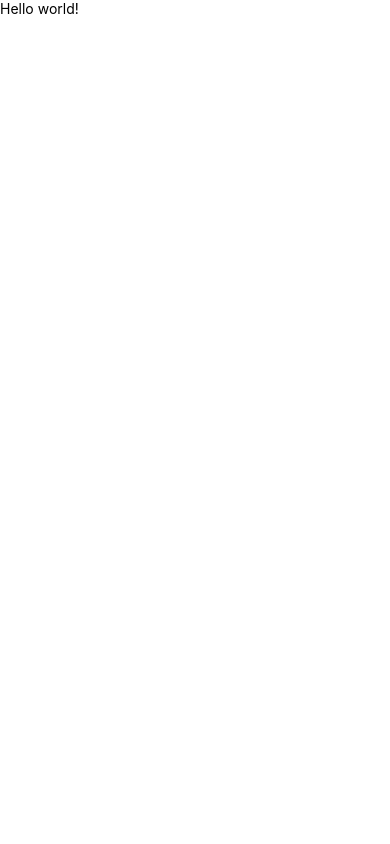
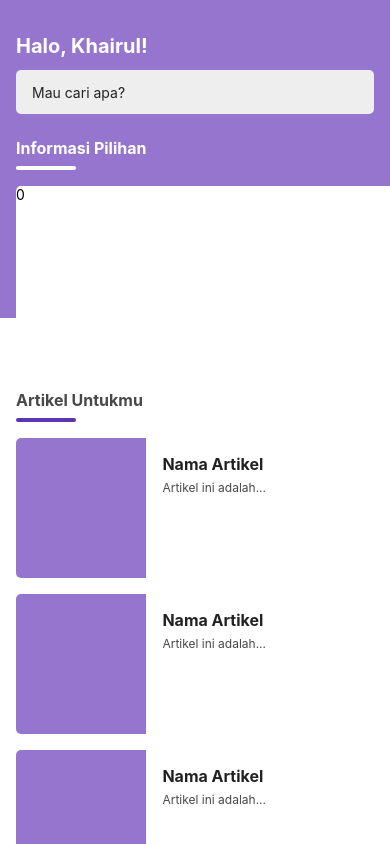
Before and after one commit to khairul169/NifasSmartCare, a React Native app: screen / in a window 390 px wide. Built offline with nearby package versions, Linux system fonts and the light colour scheme.

Commit message:
Added home screen

```diff
--- a/App.js
+++ b/App.js
@@ -1,12 +1,8 @@
 import React from 'react';
-import {View, Text} from 'react-native';
+import Beranda from './src/Screens/Beranda';
 
 const App = () => {
-  return (
-    <View>
-      <Text>Hello world!</Text>
-    </View>
-  );
+  return <Beranda />;
 };
 
 export default App;
--- /dev/null
+++ b/src/Colors.js
@@ -0,0 +1,11 @@
+const colors = {
+  primary: '#5E35B1',
+  secondary: '#9575CD',
+  background: '#fff',
+  text: '#222',
+  textAlt: '#fff',
+  title: '#5E35B1',
+  grey: '#484848',
+};
+
+export default colors;
--- /dev/null
+++ b/src/Screens/Beranda.js
@@ -0,0 +1,193 @@
+import React from 'react';
+import {
+  View,
+  Text,
+  StyleSheet,
+  ScrollView,
+  FlatList,
+  Dimensions,
+  StatusBar,
+} from 'react-native';
+import Colors from '../Colors';
+
+const screen = Dimensions.get('screen');
+const isLandscape = screen.width > screen.height;
+const informasiPilihan = [1, 2, 3];
+const artikel = [1, 2, 3];
+
+const Beranda = () => {
+  const renderInformasiPilihan = ({index, item}) => {
+    return (
+      <View style={styles.informasiPilihanCard}>
+        <Text>{index}</Text>
+      </View>
+    );
+  };
+
+  const informasiPilihanSeparator = [
+    styles.separatorBar,
+    {backgroundColor: '#fff', marginBottom: 0},
+  ];
+
+  return (
+    <ScrollView style={styles.container}>
+      <StatusBar barStyle="light-content" backgroundColor={Colors.secondary} />
+      <View style={styles.header}>
+        <View style={styles.headerContent}>
+          <Text style={styles.greetingText}>Halo, Khairul!</Text>
+          <View style={styles.search}>
+            <Text style={styles.searchText}>Mau cari apa?</Text>
+          </View>
+
+          <Text style={styles.informasiPilihanTitle}>Informasi Pilihan</Text>
+          <View style={informasiPilihanSeparator} />
+        </View>
+
+        <FlatList
+          data={informasiPilihan}
+          horizontal
+          style={styles.informasiPilihan}
+          contentContainerStyle={styles.informasiPilihanContainer}
+          renderItem={renderInformasiPilihan}
+          keyExtractor={(item, index) => index.toString()}
+          showsHorizontalScrollIndicator={false}
+        />
+      </View>
+
+      <View style={styles.mainContent}>
+        <Text style={styles.sectionTitle}>Artikel Untukmu</Text>
+        <View style={styles.separatorBar} />
+
+        {artikel.map((item, index) => (
+          <View key={index} style={styles.artikel}>
+            <View style={styles.artikelImage} />
+            <View style={styles.artikelContent}>
+              <Text style={styles.artikelTitle}>Nama Artikel</Text>
+              <Text style={styles.artikelDesc}>Artikel ini adalah...</Text>
+            </View>
+          </View>
+        ))}
+
+        <View style={styles.moreArticleButton}>
+          <Text style={styles.moreArticleButtonText}>> Lihat lainnya..</Text>
+        </View>
+      </View>
+    </ScrollView>
+  );
+};
+
+const styles = StyleSheet.create({
+  container: {
+    flex: 1,
+  },
+  header: {
+    backgroundColor: Colors.secondary,
+  },
+  headerContent: {
+    padding: 16,
+  },
+  greetingText: {
+    fontSize: 20,
+    fontWeight: 'bold',
+    marginTop: 18,
+    color: Colors.textAlt,
+  },
+  search: {
+    backgroundColor: '#eee',
+    height: 44,
+    marginTop: 12,
+    borderRadius: 5,
+    justifyContent: 'center',
+    paddingHorizontal: 16,
+  },
+  searchText: {
+    fontSize: 14,
+    color: Colors.text,
+  },
+  informasiPilihanTitle: {
+    fontSize: 16,
+    fontWeight: 'bold',
+    color: Colors.textAlt,
+    marginTop: 24,
+  },
+  informasiPilihan: {
+    marginTop: -16,
+    marginBottom: -64,
+  },
+  informasiPilihanContainer: {
+    paddingHorizontal: 8,
+  },
+  informasiPilihanCard: {
+    backgroundColor: Colors.background,
+    elevation: 5,
+    width: (isLandscape ? screen.height : screen.width) - 32,
+    height: 180,
+    margin: 16,
+    marginHorizontal: 8,
+    borderRadius: 5,
+  },
+  mainContent: {
+    marginTop: 40,
+    padding: 16,
+    paddingBottom: 0,
+  },
+  sectionTitle: {
+    fontSize: 16,
+    fontWeight: 'bold',
+    color: Colors.grey,
+    marginTop: 16,
+  },
+  separatorBar: {
+    backgroundColor: Colors.primary,
+    height: 4,
+    borderRadius: 3,
+    width: 60,
+    marginTop: 8,
+    marginBottom: 16,
+  },
+  artikel: {
+    backgroundColor: Colors.background,
+    borderRadius: 5,
+    elevation: 5,
+    marginBottom: 16,
+    overflow: 'hidden',
+    flexDirection: 'row',
+    height: isLandscape ? 140 : 100,
+  },
+  artikelImage: {
+    flex: 2,
+    alignSelf: 'stretch',
+    backgroundColor: Colors.secondary,
+  },
+  artikelContent: {
+    flex: 3,
+    padding: 16,
+  },
+  artikelTitle: {
+    fontSize: 16,
+    fontWeight: 'bold',
+    color: Colors.text,
+  },
+  artikelDesc: {
+    fontSize: 12,
+    color: Colors.grey,
+    marginTop: 6,
+  },
+  moreArticleButton: {
+    padding: 16,
+    paddingBottom: 24,
+    paddingHorizontal: 16,
+    borderColor: '#ddd',
+    borderTopWidth: 1,
+    marginTop: 12,
+    flexDirection: 'row',
+    justifyContent: 'center',
+  },
+  moreArticleButtonText: {
+    color: Colors.primary,
+    fontSize: 16,
+    fontWeight: 'bold',
+  },
+});
+
+export default Beranda;
```
